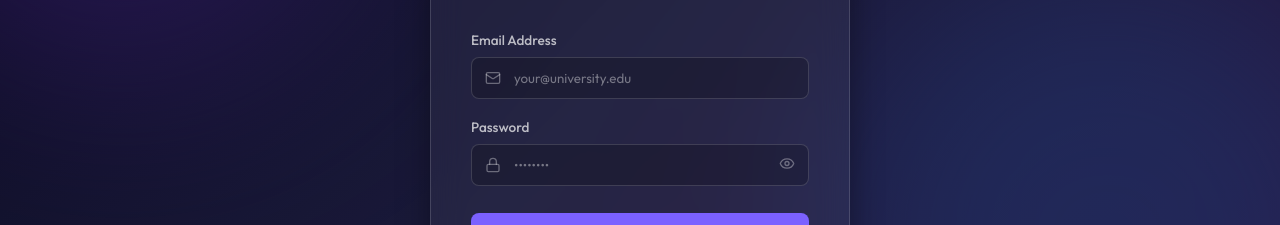
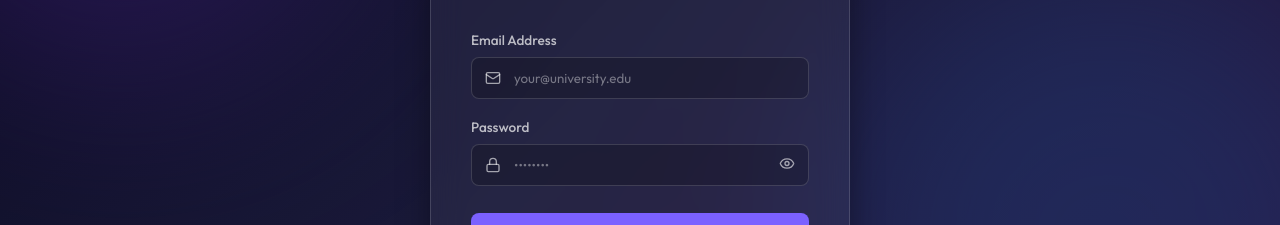
Before and after one commit to sasinduLakshan12/IT-Center-Management-System, a React app in the folder frontend/: page /login in a window 1280 px wide. Shown: the part 341-566 px from the top of the page. Built offline with nearby package versions, Linux system fonts and the light colour scheme; the HTML template or start-up script is replaced by a standard one.

Commit message:
fix login input autofill and icon contrast

```diff
--- a/frontend/src/index.css
+++ b/frontend/src/index.css
@@ -135,3 +135,13 @@ body {
   height: 600px;
   background: #1f3b73;
 }
+
+/* Autofill Style Override to prevent ugly browser backgrounds and preserve icon contrast */
+input:-webkit-autofill,
+input:-webkit-autofill:hover,
+input:-webkit-autofill:focus,
+input:-webkit-autofill:active {
+  -webkit-box-shadow: 0 0 0 30px #0c0d1f inset !important;
+  -webkit-text-fill-color: #ffffff !important;
+  transition: background-color 5000s ease-in-out 0s;
+}
--- a/frontend/src/pages/Login.jsx
+++ b/frontend/src/pages/Login.jsx
@@ -75,7 +75,7 @@ const Login = () => {
                 Email Address
               </label>
               <div style={{ position: 'relative' }}>
-                <Mail size={16} style={{ position: 'absolute', left: '14px', top: '50%', transform: 'translateY(-50%)', color: 'rgba(255,255,255,0.35)' }} />
+                <Mail size={16} style={{ position: 'absolute', left: '14px', top: '50%', transform: 'translateY(-50%)', color: 'rgba(255,255,255,0.6)' }} />
                 <input
                   type="email"
                   className="glass-input"
@@ -94,7 +94,7 @@ const Login = () => {
                 Password
               </label>
               <div style={{ position: 'relative' }}>
-                <Lock size={16} style={{ position: 'absolute', left: '14px', top: '50%', transform: 'translateY(-50%)', color: 'rgba(255,255,255,0.35)' }} />
+                <Lock size={16} style={{ position: 'absolute', left: '14px', top: '50%', transform: 'translateY(-50%)', color: 'rgba(255,255,255,0.6)' }} />
                 <input
                   type={showPassword ? 'text' : 'password'}
                   className="glass-input"
@@ -108,7 +108,7 @@ const Login = () => {
                 <button
                   type="button"
                   onClick={() => setShowPassword(!showPassword)}
-                  style={{ position: 'absolute', right: '14px', top: '50%', transform: 'translateY(-50%)', background: 'none', border: 'none', cursor: 'pointer', color: 'rgba(255,255,255,0.35)' }}
+                  style={{ position: 'absolute', right: '14px', top: '50%', transform: 'translateY(-50%)', background: 'none', border: 'none', cursor: 'pointer', color: 'rgba(255,255,255,0.6)' }}
                 >
                   {showPassword ? <EyeOff size={16} /> : <Eye size={16} />}
                 </button>
```
